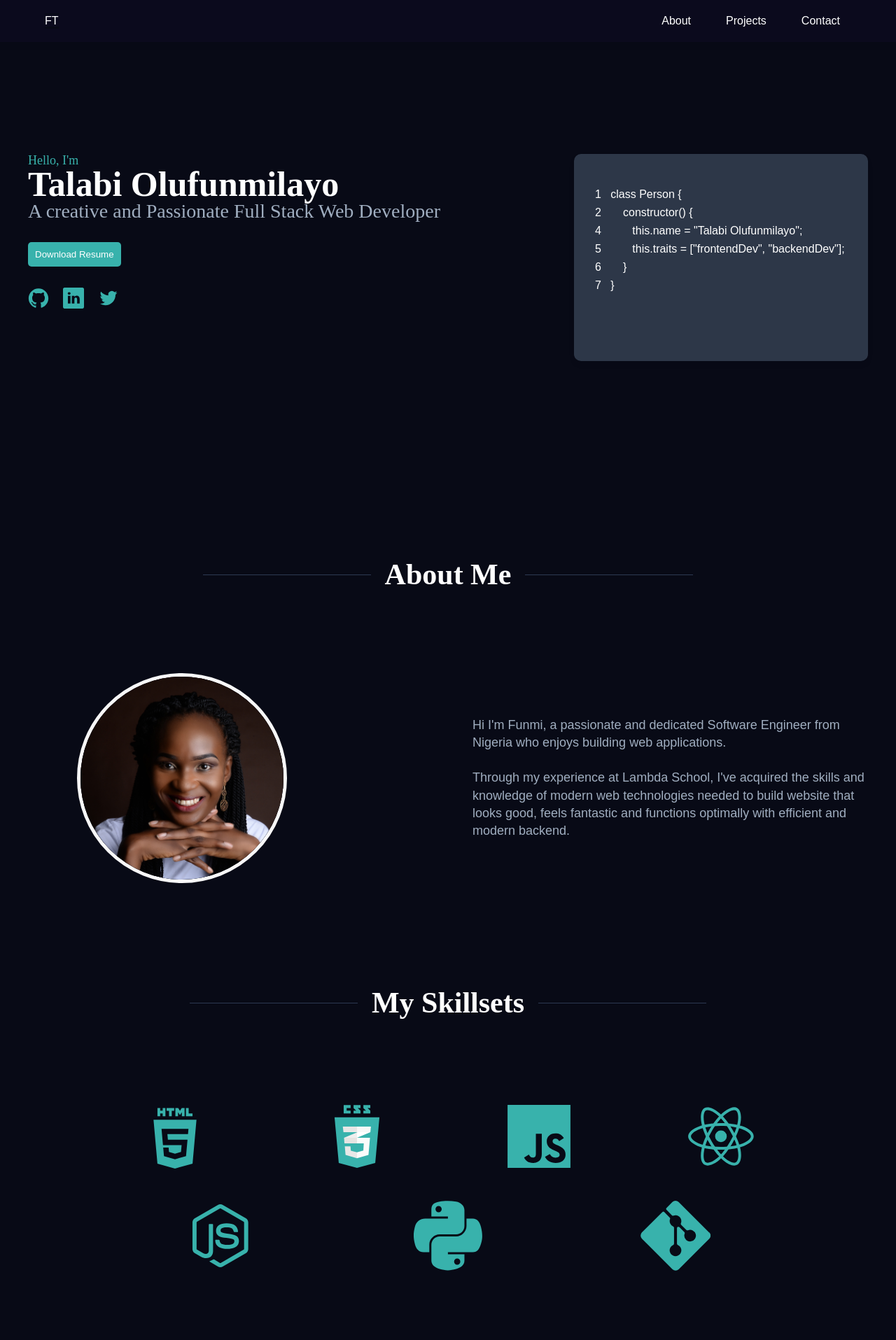
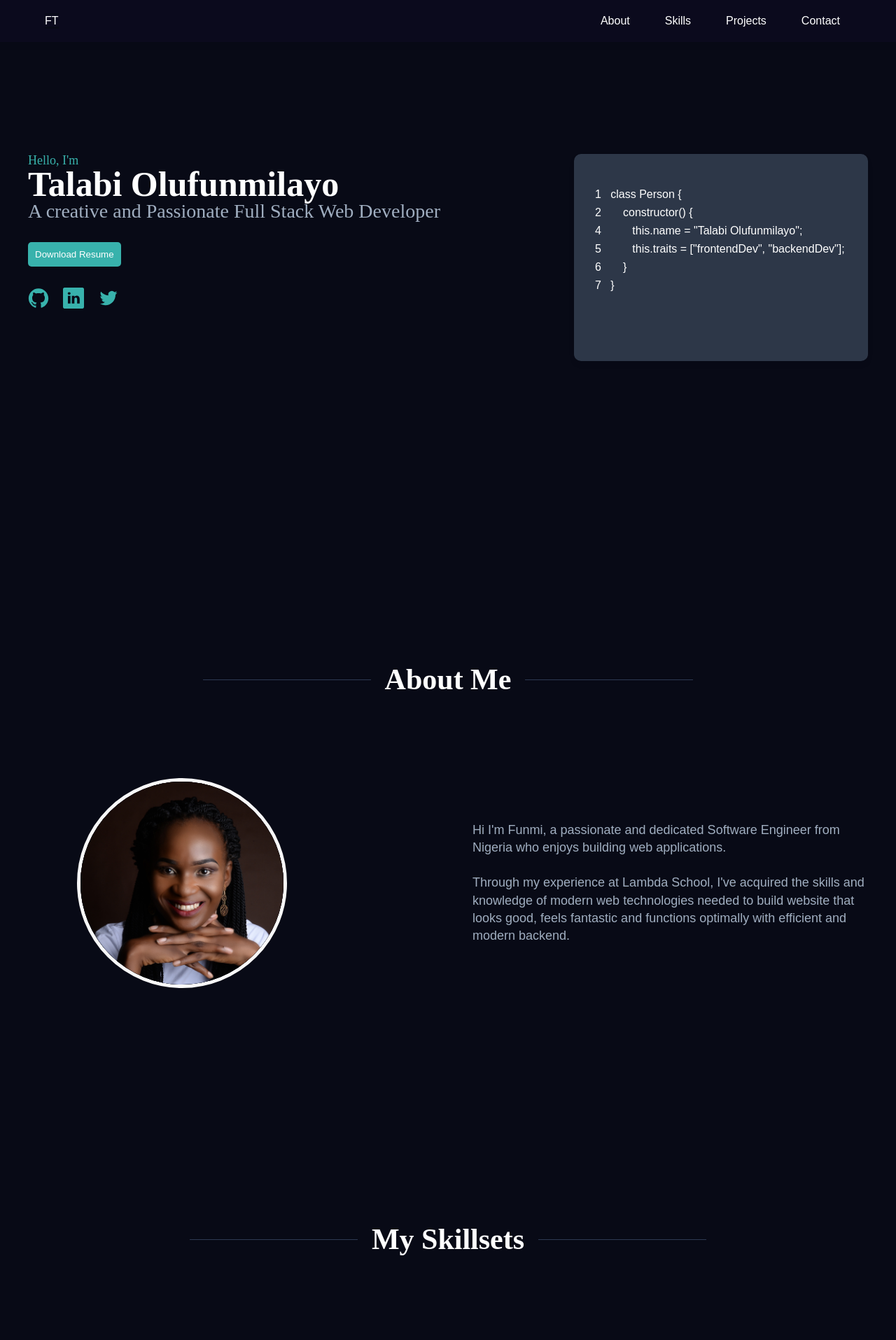
Before and after one commit to Funmi7/portfolio, a React (Create React App) app: page / in a window 1280 px wide. Shown: the top 1915 px of the page at 70% size. Built offline with nearby package versions, Linux system fonts and the light colour scheme; the HTML template or start-up script is replaced by a standard one.

Commit message:
Added download resume link and scroll to different section

```diff
--- a/package.json
+++ b/package.json
@@ -10,6 +10,7 @@
     "react-dom": "^16.13.1",
     "react-router-dom": "^5.1.2",
     "react-scripts": "3.4.1",
+    "react-scroll": "^1.7.16",
     "styled-components": "^5.0.1"
   },
   "scripts": {
--- a/src/components/AboutMe.js
+++ b/src/components/AboutMe.js
@@ -3,6 +3,8 @@ import styled from "styled-components";
 import profileImg from "../img/funmi.jpg";
 
 const AboutMeStyled = styled.div`
+  padding-top: 15rem;
+  height: 100vh;
   h1 {
     margin-bottom: 15vh;
     font-weight: 900;
@@ -18,17 +20,6 @@ const AboutMeStyled = styled.div`
       margin-right: 2rem;
       width: 20%;
     }
-  }
-
-  .skewedDiv {
-    position: absolute;
-    left: 0px;
-    background: #0b0a1d;
-    min-height: 500px;
-    width: 100%;
-    transform: skewY(-3deg);
-    pointer-events: none;
-    z-index: -1;
   }
 
   .aboutMeContainer {
@@ -73,7 +64,7 @@ const AboutMeStyled = styled.div`
 
 const AboutMe = () => {
   return (
-    <AboutMeStyled>
+    <AboutMeStyled id="about-me">
       <h1>
         <div className="lineStyle"></div>
         About Me
@@ -92,7 +83,8 @@ const AboutMe = () => {
           <br></br>
           Through my experience at Lambda School, I've acquired the skills and
           knowledge of modern web technologies needed to build website that
-          looks good, feels fantastic and functions optimally with efficient and modern backend.
+          looks good, feels fantastic and functions optimally with efficient and
+          modern backend.
         </p>
       </div>
     </AboutMeStyled>
--- a/src/components/ContactMe.js
+++ b/src/components/ContactMe.js
@@ -3,7 +3,8 @@ import styled from "styled-components";
 
 const ContactStyled = styled.div`
   margin-top: 220vh;
-  height: 70vh;
+  height: 90vh;
+  padding-top: 15rem;
   position: relative;
 
   h1 {
@@ -52,7 +53,7 @@ const ContactStyled = styled.div`
 
 const ContactMe = () => {
   return (
-    <ContactStyled>
+    <ContactStyled id="contact-me">
       <h1>
         <div className="lineStyle"></div>
         Get In Touch
--- a/src/components/Footer.js
+++ b/src/components/Footer.js
@@ -12,11 +12,13 @@ const FooterStyled = styled.div`
   padding-left: 10%;
   padding-bottom: 5rem;
 
+
   p {
     background-color: #0b0a1d;
     color: #38b2ac;
     text-align: center;
     cursor: pointer;
+    padding-left: 7%;
 
     :hover {
       color: white;
--- a/src/components/Nav.js
+++ b/src/components/Nav.js
@@ -1,5 +1,4 @@
 import React from "react";
-import { Link } from "react-router-dom";
 import styled from "styled-components";
 
 const NavStyled = styled.div`
@@ -7,7 +6,7 @@ const NavStyled = styled.div`
   display: flex;
   align-items: center;
   justify-content: space-between;
-  background-color:  #0b0a1d;
+  background-color: #0b0a1d;
   padding-top: 2rem;
   padding-bottom: 2rem;
   padding-right: 8rem;
@@ -34,7 +33,6 @@ const NavStyled = styled.div`
     .navLink {
       margin-left: 5rem;
       background: #0b0a1d;
-
     }
   }
 
@@ -43,32 +41,36 @@ const NavStyled = styled.div`
     text-decoration: none;
     background: #0b0a1d;
   }
-
 `;
 
 function Navigation() {
   return (
     <NavStyled>
-      <div className='divStyle'>
-        <Link className="linkStyle" to="/">
+      <div className="divStyle">
+        <a href="#" className="linkStyle">
           FT
-        </Link>
+        </a>
       </div>
-      <div className='linkDiv'>
-        <div className= 'divStyle'>
-          <Link className="linkStyle" to="/">
+      <div className="linkDiv">
+        <div className="divStyle">
+          <a href="#about-me" className="linkStyle">
             About
-          </Link>
+          </a>
         </div>
-        <div className='navLink'>
-          <Link className="linkStyle" to="/">
+        <div className="navLink">
+          <a href="#skills" className="linkStyle">
+            Skills
+          </a>
+        </div>
+        <div className="navLink">
+          <a href="#projects" className="linkStyle">
             Projects
-          </Link>
+          </a>
         </div>
-        <div className='navLink'>
-          <Link className="linkStyle" to="/">
+        <div className="navLink">
+          <a href="#contact-me" className="linkStyle" to="/">
             Contact
-          </Link>
+          </a>
         </div>
       </div>
     </NavStyled>
--- a/src/components/Projects.js
+++ b/src/components/Projects.js
@@ -7,6 +7,7 @@ import crpytoTracker from '../img/crypto.PNG';
 
 const ProjectStyled = styled.div`
   height: 100vh;
+  padding-top: 15rem;
   h1 {
     margin-bottom: 15vh;
     font-weight: 900;
@@ -112,7 +113,7 @@ const ProjectStyled = styled.div`
 
 const Projects = () => {
   return (
-    <ProjectStyled>
+    <ProjectStyled id="projects">
       <h1>
         <div className="lineStyle"></div>
         Projects I've Built
--- a/src/components/Skills.js
+++ b/src/components/Skills.js
@@ -10,7 +10,7 @@ import gitIcon from "../img/gitIcon.svg";
 
 const SkillStyled = styled.div`
   height: 100vh;
-  margin-top: 15rem;
+  padding-top: 15rem;
 
   h1 {
     margin-bottom: 15vh;
@@ -46,7 +46,7 @@ const SkillStyled = styled.div`
 
 const Skills = () => {
   return (
-    <SkillStyled>
+    <SkillStyled id="skills">
       <h1>
         <div className="lineStyle"></div>
         My Skillsets
--- a/src/components/TopSection.js
+++ b/src/components/TopSection.js
@@ -1,5 +1,6 @@
 import React from "react";
 import styled from "styled-components";
+
 
 const TopStyled = styled.div`
   display: flex;
@@ -88,7 +89,7 @@ const TopSection = () => {
         <h4>Hello, I'm</h4>
         <h1>Talabi Olufunmilayo</h1>
         <h3>A creative and Passionate Full Stack Web Developer</h3>
-        <button>Download Resume</button>
+         <a href='https://drive.google.com/file/d/1XWyFV_0I6koH-QgsMuD2-kJJoClViyji/view?usp=sharing' target="_blank"><button>Download Resume</button></a>
         <div>
           <svg viewBox="0 0 128 128">
             <path
```
Also changed, not shown: 1 other file (tests, documents, lock files or other folders).
